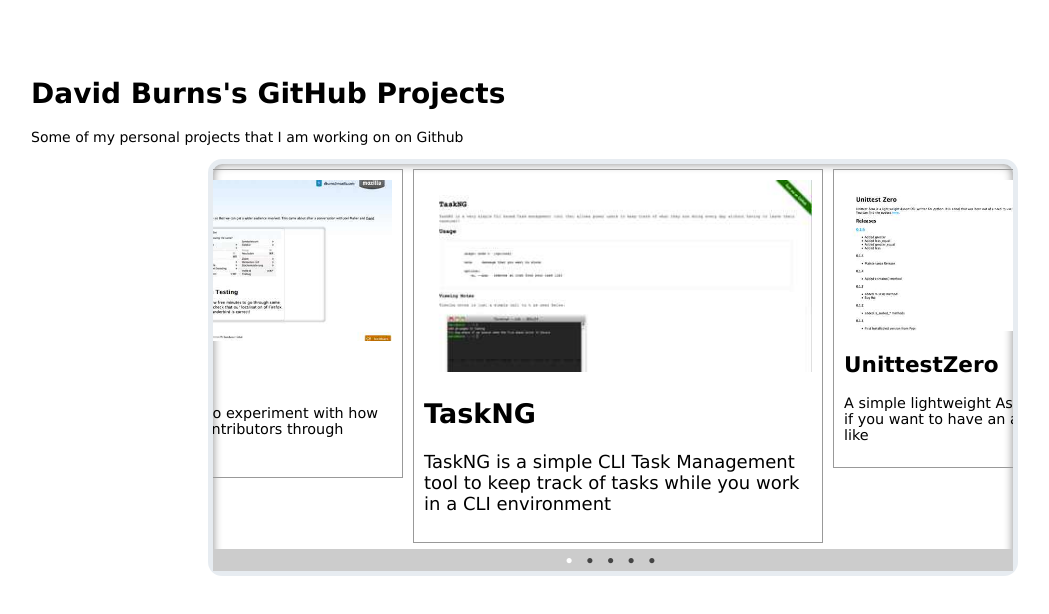
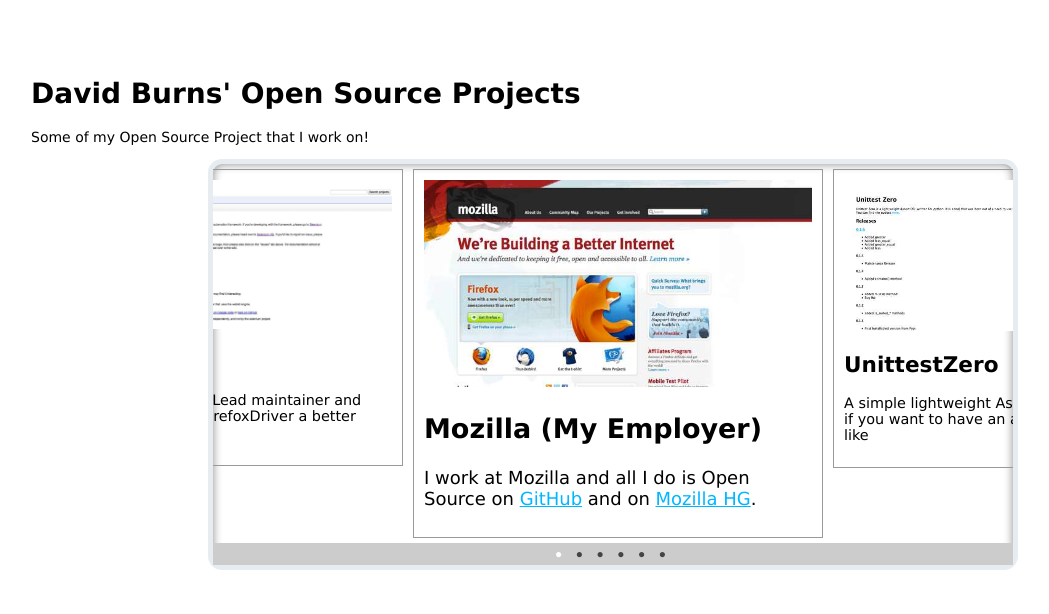
Before and after one commit to AutomatedTester/automatedtester.github.com, a plain HTML site: page index.html in a window 1280 px wide. Shown: the whole page, without its empty margins (27-1076 px from the left). Drawn offline with Linux system fonts and the light colour scheme.

Commit message:
cleaned upand added a few projects

```diff
--- a/index.html
+++ b/index.html
@@ -6,14 +6,14 @@
     <link rel='stylesheet' href='stylesheets/movingboxes.css'>
   </head>
   <body>
-    <h1>David Burns's GitHub Projects</h1>
-    <p>Some of my personal projects that I am working on on Github</p>
+    <h1>David Burns' Open Source Projects</h1>
+    <p>Some of my Open Source Project that I work on!</p>
     <ul id='slider'>
       <li>
-        <a href='/taskng'>
-          <img src='images/taskng.jpg'/></a>
-        <h2>TaskNG</h2>
-        <p>TaskNG is a simple CLI Task Management tool to keep track of tasks while you work in a CLI environment</p>
+        <a href='http://www.mozilla.org'>
+          <img src='images/mozilla.jpg'/></a>
+        <h2>Mozilla (My Employer)</h2>
+         <p>I work at Mozilla and all I do is Open Source on <a href='http://github.com/mozilla'>GitHub</a> and on <a href='http://hg.mozilla.org/'>Mozilla HG</a>.</p>
       </li>
       <li>
         <a href='/unittest-zero'>
@@ -39,6 +39,12 @@
         <h2>Powerball</h2>
         <p>Web Application to experiment with how to gain Mozilla contributors through gamification!</p>
       </li>
+      <li>
+        <a href='http://selenium.googlecode.com'>
+          <img src='images/selenium.jpg'></a>
+        <h2>Selenium</h2>
+        <p>Selenium Python Lead maintainer and helping making FirefoxDriver a better environment!</p>
+      </li>
     </ul>
     <script type="text/javascript" src='javascript/jquery-1.6.4.min.js'></script>
     <script type="text/javascript" src='javascript/jquery.movingboxes.min.js'></script>
```
Also changed, not shown: images/mozilla.jpg (added), images/selenium.jpg (added).
